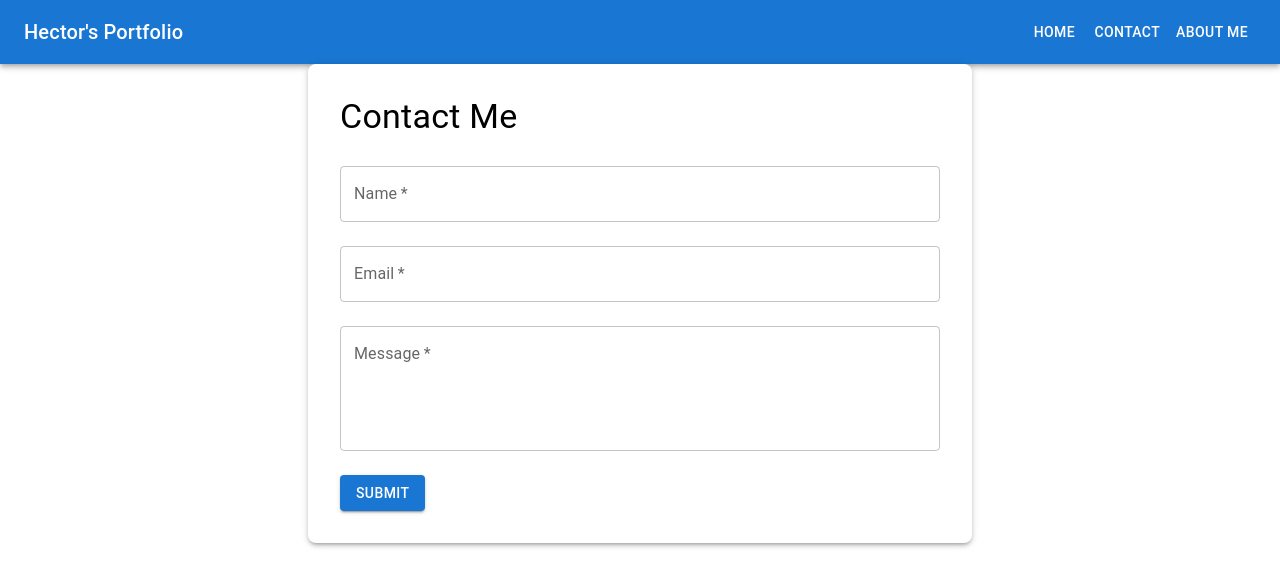
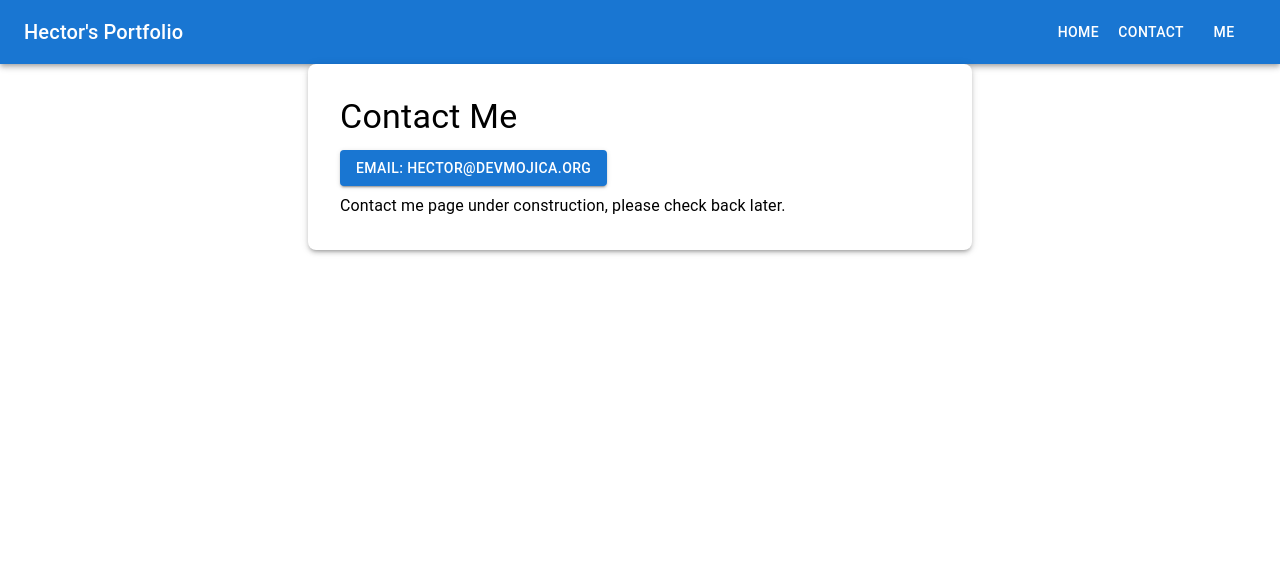
Before and after one commit to TamtungOS/HectorsPortfolio, a React (Create React App) app: page /contact in a window 1280 px wide. Shown: the top 586 px of the page. Built offline with nearby package versions, Linux system fonts and the light colour scheme.

Commit message:
Updated Home,Contact, and AboutMe components
- Removed nonfunctional Contact Modal
- Updated resume link, picture, and removed spin animation
- Updated links for Instagram and GitHub
- Removed nonfunctional Twitch integration

```diff
--- a/package.json
+++ b/package.json
@@ -3,6 +3,7 @@
   "version": "0.1.0",
   "private": true,
   "dependencies": {
+    "@babel/traverse": "^7.26.9",
     "@emotion/react": "^11.11.4",
     "@emotion/styled": "^11.11.5",
     "@mui/icons-material": "^5.15.17",
@@ -15,6 +16,7 @@
     "react-bootstrap": "^2.10.9",
     "react-dom": "^18.3.1",
     "react-instagram-feed": "^0.1.3-alpha",
+    "react-material-ui-carousel": "^3.4.2",
     "react-router-dom": "^6.23.1",
     "react-scripts": "5.0.1",
     "web-vitals": "^2.1.4"
--- a/src/components/Contact/Contact.js
+++ b/src/components/Contact/Contact.js
@@ -3,80 +3,54 @@ import { Box, Button, TextField, Typography, Slide } from '@mui/material'; // im
 
 // defines contact arrow function
 const Contact = () => {
-    const [formData, setFormData] = useState({ // uses UseState to manage form data state
-        name: '', // sets initial state for name
-        email: '', // sets initial state for email
-        message: '' // sets initial state for message
-    });
+    // const [formData, setFormData] = useState({ // uses UseState to manage form data state
+    //     name: '', // sets initial state for name
+    //     email: '', // sets initial state for email
+    //     message: '' // sets initial state for message
+    // });
 
-    // arrow event function that handles input changes
-    const handleChange = (e) => {
-        const { name, value } = e.target;
-        setFormData({
-            ...formData,
-            [name]: value // updates name field with new value
-        });
-    };
+    // // arrow event function that handles input changes
+    // const handleChange = (e) => {
+    //     const { name, value } = e.target;
+    //     setFormData({
+    //         ...formData,
+    //         [name]: value // updates name field with new value
+    //     });
+    // };
 
-    //  function that handles form submission, submit button just outputs message information to console. press F12 to view
-    const handleSubmit = (e) => {
-        e.preventDefault();
-        console.log('Message submitted!', formData); // logs message succesful and information to console
-        alert('Your message has been sent. I\'ll get back to you shortly!') // alert window that tells user that their message was sent
-        setFormData({
-            name: '', // resets name field
-            email: '', // rests email field
-            message: '' // resets message field
-        })
-    };
+    // //  function that handles form submission, submit button just outputs message information to console. press F12 to view
+    // const handleSubmit = (e) => {
+    //     e.preventDefault();
+    //     console.log('Message submitted!', formData); // logs message succesful and information to console
+    //     alert('Your message has been sent. I\'ll get back to you shortly!') // alert window that tells user that their message was sent
+    //     setFormData({
+    //         name: '', // resets name field
+    //         email: '', // rests email field
+    //         message: '' // resets message field
+    //     })
+
 
     return (
-        /* applies slide down animation to entire contact box. animation slides down on load using mountOnEnter with a timeout enter duration of 500ms */
-        <Slide direction='down' in={true} mountOnEnter timeout={{ enter: 500}}>
         <Box sx={{ maxWidth: 600, mx: 'auto', p: 4, bgcolor: 'background.paper', boxShadow: 3, borderRadius: 2 }}>
-            {/* set box sx mui inline css styling with maxwidth 600units, mx margin left/right to auto, padding 4units, with background color paper */}
-            <Typography variant='h4' component='h1' gutterBottom> {/* typography with h4 styling with an h1 for smaller text if needed, gutterbottom for bottom margin*/}
+            <Typography variant='h4' component='h1' gutterBottom>
                 Contact Me
             </Typography>
-            <form onSubmit={handleSubmit}> {/* form for submitting and handling submit */}
-                <TextField
-                    fullWidth // text will take up full width
-                    margin='normal' // normal margins for text field
-                    label='Name' // label name is Name
-                    name='name' // name attribute
-                    value={formData.name} // set value of name from the state
-                    onChange={handleChange} // handles change
-                    required // requires name text
-                />
-                <TextField
-                    fullWidth // text takes up full width
-                    margin='normal' // normal margins
-                    label='Email' // label Email
-                    name='email' // name attribute
-                    type='email' // sets text field type to email, requiring "@" within text
-                    value={formData.email} // sets value of name from the state
-                    onChange={handleChange} // handles change
-                    required // requires email input
-                />
-                <TextField
-                    fullWidth
-                    margin='normal' // normal margins
-                    label='Message' // label message
-                    name='message' // name attribute
-                    value={formData.message} // sets value of name from state
-                    onChange={handleChange} // handles change
-                    multiline // allows multiline input
-                    rows={4} // 4 rows for the input box
-                    required // required for submission
-                />
-                <Button type='submit' variant='contained' color='primary' sx={{ mt: 2 }}>
-                    {/* styles Submit button with sx mui inline css styles for contained variant, primary colors, and top margin */}
-                    Submit
-                </Button>
-            </form>
+            <Button
+                sx = {{ marginBottom: 1}}
+                variant='contained'
+                color='primary'
+                onClick={() => {
+                    if (window.confirm('Do you want to open your email client to send me an email?')) {
+                        window.location.href = 'mailto:Hector@devmojica.org';
+                    }
+                }}
+            >
+                Email: Hector@devmojica.org
+            </Button>
+            <Typography variant='body1'>
+                Contact me page under construction, please check back later.
+            </Typography>
         </Box>
-        </Slide>
     );
-};
-
+}
 export default Contact;
--- /dev/null
+++ b/src/components/GithubRepos/GithubRepos.js
@@ -0,0 +1,50 @@
+import react from 'react';
+import { useEffect, useState } from 'react';
+import axios from 'axios';
+import { Card, CardContent, CardActions, Button, Typography } from '@mui/material';
+import Carousel from 'react-material-ui-carousel';
+
+const GithubRepos = () => {
+    const [githubData, setGithubData] = useState(null);
+
+    const fetchGitHubData = async () => {
+        return fetch('https://api.github.com/users/TamtungOS/repos')
+        .then((response) => response.json())
+        .then((data) => (
+            setGithubData(data)
+            )
+        );
+    }
+
+    useEffect(() => {
+        fetchGitHubData();
+    }
+    , []);
+
+    return (
+        <Carousel
+            navButtonsAlwaysVisible
+            autoPlay={false}
+            indicators={true}
+            animation="slide"
+        >
+            {githubData && githubData.map((repo, index) => (
+                <Card key={index} sx={{ marginBottom: '1rem', marginLeft: "auto", marginRight: "auto", width: '300px', display: 'flex', flexDirection: 'column', justifyContent: 'space-between' }}>
+                    <CardContent>
+                        <Typography variant="h6" sx={{ overflow: 'hidden', textOverflow: 'ellipsis', whiteSpace: 'nowrap' }}>
+                            {repo.name}
+                        </Typography>
+                        <Typography variant="body2" color="textSecondary" sx={{ mt: 2, overflow: 'hidden', textOverflow: 'ellipsis', display: '-webkit-box', WebkitBoxOrient: 'vertical', WebkitLineClamp: 2 }}>
+                            {repo.description}
+                        </Typography>
+                    </CardContent>
+                    <CardActions sx={{ justifyContent: 'center' }}>
+                        <Button size="small" color="primary" href={repo.html_url} target="_blank">View repository</Button>
+                    </CardActions>
+                </Card>
+            ))}
+        </Carousel>
+    );
+}
+
+export default GithubRepos;
--- /dev/null
+++ b/src/components/InstagramPosts/InstagramPosts.js
@@ -0,0 +1,63 @@
+import React, { useEffect, useState } from "react";
+import axios from "axios";
+import { Card, CardMedia, CardContent, Typography, Box } from "@mui/material";
+
+const InstagramPosts = () => {
+    const [posts, setPosts] = useState(null);
+    const [error, setError] = useState(null);
+
+    useEffect(() => {
+        const fetchInstagramPosts = async () => {
+            try {
+                const response = await axios.get(
+                    "/.netlify/functions/fetchInstagram");
+                setPosts(response.data);
+            }
+            catch (error) {
+                console.error("Error fetching Instagram posts: ", error);
+                setError("Error fetching Instagram posts");
+            }
+        }
+        fetchInstagramPosts();
+
+        const interval = setInterval(fetchInstagramPosts, 30000);
+        return () => clearInterval(interval);
+    }
+    , []);
+
+    return (
+        <Box>
+            <Typography variant = "h4" align = "center">Instagram Posts</Typography>
+            {error && <Typography color = "error" align = "center">{error}</Typography>}
+            <Box display = "flex" justifyContent = "center" flexWrap = "wrap">
+                {posts && posts.map((post, index) => (
+                    <Card key = {index}
+                    sx = {
+                        {
+                            width: 300,
+                            margin: 2
+                        }
+                    }>
+                    <CardMedia
+                    component = {post.id_media_type === "IMAGE" ? "img" : "video"}
+                    src = {post.media_url}
+                    alt = {post.caption}
+                    sx = {{ height: 250 }}
+                    controls = { post.media_type === "VIDEO" }
+                    />
+                    <CardContent>
+                        <Typography variant = "body2" color = "textSecondary">
+                            {post.caption}
+                        </Typography>
+                        <a href = {post.permalink} target = "_blank" rel = "noreferrer">
+                            View on Instagram
+                        </a>
+                    </CardContent>
+                    </Card>
+                ))}
+            </Box>
+        </Box>
+    );
+};
+
+export default InstagramPosts
--- a/src/components/Navbar/Navbar.js
+++ b/src/components/Navbar/Navbar.js
@@ -16,7 +16,7 @@ const Navbar = () => {
                     Contact
                 </Button>
                 <Button color='inherit' component={Link} to='/aboutme'> {/* Button that inherits color from parent and links button to aboutme component */}
-                    About Me
+                    Me
                 </Button>
             </Toolbar>
         </AppBar>
--- /dev/null
+++ b/src/components/Twitch/Twitch.js
@@ -0,0 +1,11 @@
+import React from 'react'; // imports react
+
+function Twitch() {
+    return (
+        <div>
+            <h1>Twitch</h1>
+        </div>
+    );
+}
+
+export default Twitch;
```
Also changed, not shown: src/components/AboutMe/AboutMe.js (+5 -13 lines), src/components/Home/Home.js (+12 -46 lines), src/assets/images/HectorSMojicaArevalo.jpeg, src/components/Home/Home.css (deleted), src/components/ItemSlider/ItemSlider.js (deleted), 1 other file (tests, documents, lock files or other folders).
